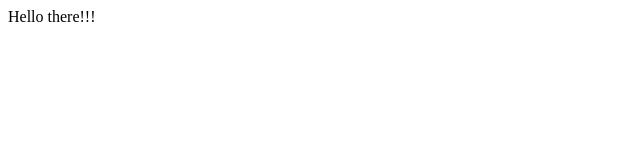
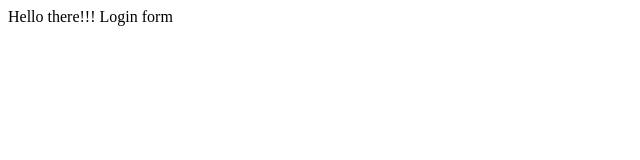
Before and after one commit to shwethagururaj/example1, a plain HTML site: page index.html in a window 1280 px wide. Shown: the full height of the page, 0-640 px from the left. Drawn offline with Linux system fonts and the light colour scheme.

Commit message:
Added login

```diff
--- a/index.html
+++ b/index.html
@@ -4,5 +4,6 @@
 	</head>
 	<body>
 		Hello there!!!
+		Login form
 	</body>
 </html>
```
Also changed, not shown: login.html (added, +1 -0 lines).
